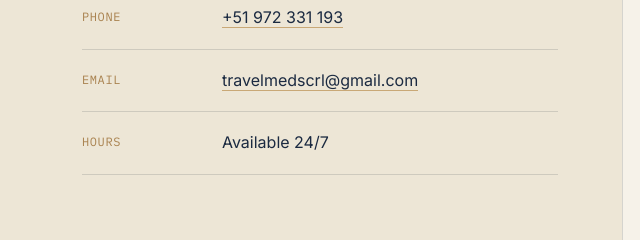
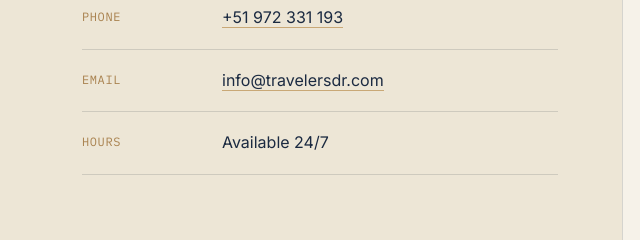
Before and after one commit to rhettjande-ai/drkaren-clinicwebsite, a plain HTML site: page index.html in a window 1280 px wide. Shown: the part 4153-4393 px from the top of the page, 50-690 px from the left. Drawn offline with Linux system fonts and the light colour scheme.

Commit message:
Change contact email address in index.html
Updated the email contact from travelmedscrl@gmail.com to info@travelersdr.com.

```diff
--- a/index.html
+++ b/index.html
@@ -448,7 +448,7 @@
         <ul class="contact-list">
           <li><span class="k" data-en="Address" data-es="Dirección">Address</span><span class="v">Urb. Santa Beatriz H-6<br>Wanchaq, Cusco, Peru</span></li>
           <li><span class="k" data-en="Phone" data-es="Teléfono">Phone</span><span class="v"><a href="tel:+51984764270">+51 972 331 193</a></span></li>
-          <li><span class="k" data-en="Email" data-es="Correo">Email</span><span class="v"><a href="mailto:travelmedscrl@gmail.com">travelmedscrl@gmail.com</a></span></li>
+          <li><span class="k" data-en="Email" data-es="Correo">Email</span><span class="v"><a href="mailto:travelmedscrl@gmail.com">info@travelersdr.com</a></span></li>
           <li><span class="k" data-en="Hours" data-es="Horario">Hours</span><span class="v" data-en="Available 24/7" data-es="Disponible las 24 horas, los 7 días">Available 24/7</span></li>
         </ul>
         <div class="map-box">
```
